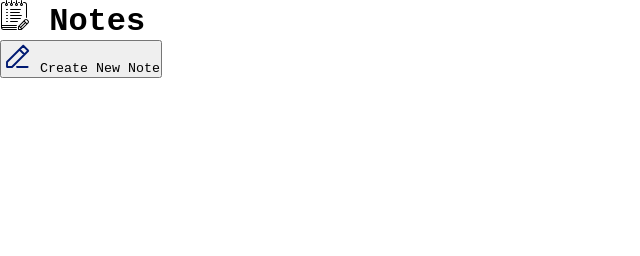
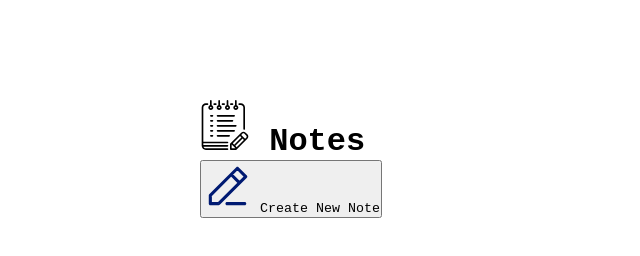
Before and after one commit to somberlyx/Notes, a plain HTML site: page index.html in a window 1280 px wide. Shown: the whole page, without its empty margins (0-640 px from the left). Drawn offline with Linux system fonts and the light colour scheme.

Commit message:
Add stylizing to container

```diff
--- a/index.css
+++ b/index.css
@@ -6,5 +6,10 @@
 }
 
 img {
-  width: 30px;
+  width: 50px;
 }
+
+.container {
+  margin-left: 200px;
+  margin-top: 100px;
+}
```
